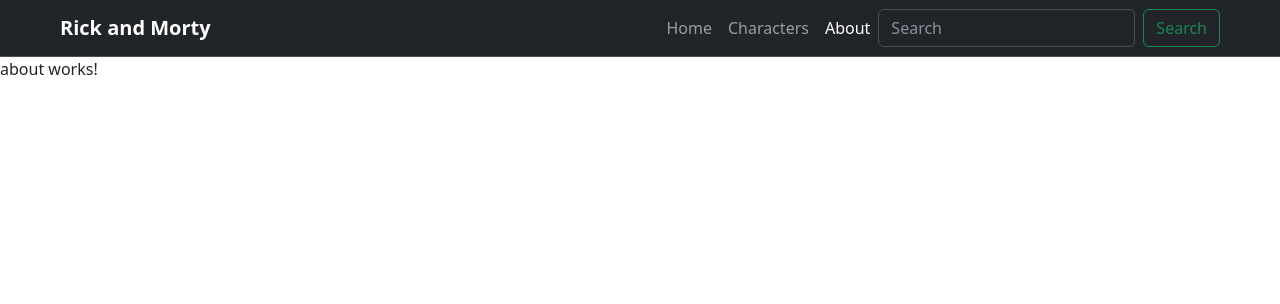
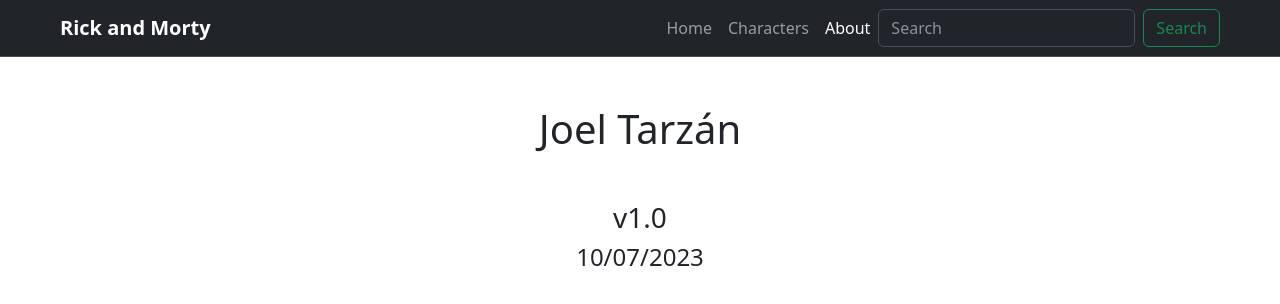
Before and after one commit to JoelTarzan/jth-fe-gc-ta15-07-2023, an Angular app: page /about in a window 1280 px wide. Shown: the top 304 px of the page. Built offline with nearby package versions, Linux system fonts and the light colour scheme.

Commit message:
Componente about us acabado

```diff
--- a/src/app/main/about/about.component.html
+++ b/src/app/main/about/about.component.html
@@ -1 +1,5 @@
-<p>about works!</p>
+<div class="container text-center">
+    <h1 class="my-5">Joel Tarzán</h1>
+    <h3 class="my-2">v1.0</h3>
+    <h4 class="">10/07/2023</h4>
+</div>
```
